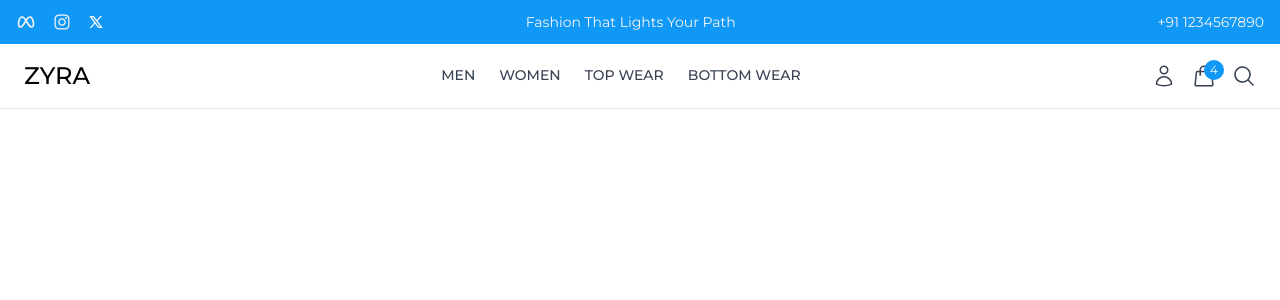
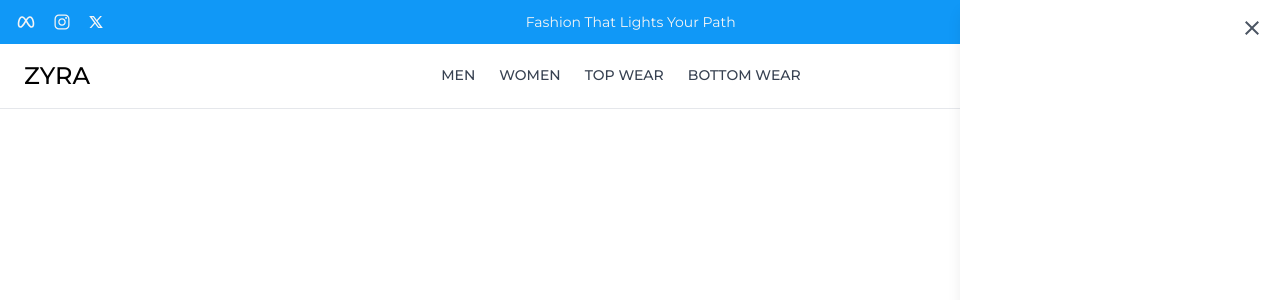
Before and after one commit to iamJABASTIN/ZYRA, a React (Vite) app in the folder client/: page / in a window 1280 px wide. Shown: the top 300 px of the page. Built offline with nearby package versions, Linux system fonts and the light colour scheme.

Commit message:
feat: Cart drawer basic functionality added

```diff
--- a/client/src/components/Common/Navbar.jsx
+++ b/client/src/components/Common/Navbar.jsx
@@ -5,6 +5,7 @@
   HiOutlineShoppingBag,
   HiBars3BottomRight,
 } from "react-icons/hi2";
+import CartDrawer from "../Layout/CartDrawer";
 
 const Navbar = () => {
   return (
@@ -64,6 +65,7 @@
           </button>
         </div>
       </nav>
+      <CartDrawer/>
     </>
   );
 };
--- /dev/null
+++ b/client/src/components/Layout/CartDrawer.jsx
@@ -0,0 +1,25 @@
+import React, { useState } from "react";
+import { IoMdClose } from "react-icons/io";
+
+const CartDrawer = () => {
+  const [drawerOpen, setDrawerOpen] = useState(true);
+
+  const toggleCartDrawer = () => {
+    setDrawerOpen(!drawerOpen);
+  };
+  return (
+    <div
+      className={`fixed top-0 right-0 w-3/4 sm:w-1/2 md:w-1/4 h-full bg-[#ffffff] shadow-lg transform transition-transform duaration-300 flex flex-col z-50 ${
+        drawerOpen ? "translate-x-0" : "translate-x-full"
+      }`}
+    >
+        <div className="flex justify-end p-4">
+            <button onClick={toggleCartDrawer}>
+                <IoMdClose className="h-6 w-6 text-gray-600"/>
+            </button>
+        </div>
+    </div>
+  );
+};
+
+export default CartDrawer;
```
